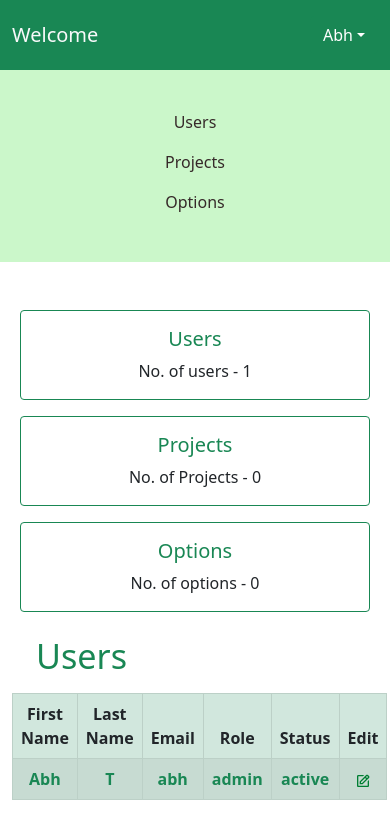
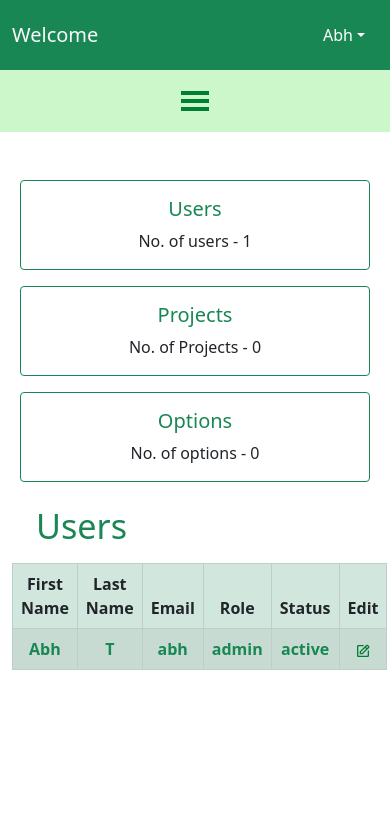
Before and after one commit to recursorit/CRM-app-abh, a React (Create React App) app: page /login/1 in a window 390 px wide. Shown: the top 838 px of the page. Built offline with nearby package versions, Linux system fonts and the light colour scheme.

Commit message:
edited for small screen

```diff
--- a/src/Components/UserDashboard.js
+++ b/src/Components/UserDashboard.js
@@ -7,7 +7,7 @@ import { Route, Switch, useHistory } from 'react-router';
 import {BiPencil,BiEdit } from "react-icons/bi";
 import { withRouter } from "react-router";
 import { adminEditIndex } from '../redux/actions';
-
+import {GiHamburgerMenu } from "react-icons/gi";
 
 const Userdashboard = ()=>{
     const userList = useSelector(state=>state.users.users)
@@ -48,25 +48,26 @@ const Userdashboard = ()=>{
             <Col sm={0} md={2} className="p-0 xs-display-none" >
             <Nav  className="flex-column sidenav">
 
-            <Nav.Link className="link-success active" onClick={()=>history.push(`/login/${userData.email}`)} >Users</Nav.Link>
-            <Nav.Link className="link-success active" onClick={()=>history.push(`/login/${userData.email}/projects`)}>Projects</Nav.Link>
-            <Nav.Link className="link-success active" onClick={()=>history.push(`/login/${userData.email}/options`)}>Options</Nav.Link>
+            <Nav.Link className="link-success active sidelink" onClick={()=>history.push(`/login/${userData.email}`)} >Users</Nav.Link>
+            <Nav.Link className="link-success active sidelink" onClick={()=>history.push(`/login/${userData.email}/projects`)}>Projects</Nav.Link>
+            <Nav.Link className="link-success active sidelink" onClick={()=>history.push(`/login/${userData.email}/options`)}>Options</Nav.Link>
 
-            {/* <Accordion defaultActiveKey="0">
+            <Accordion className="accord">
 
-                <Accordion.Toggle as={Button} variant="link" eventKey="0">
-                    Click me!
+                <Accordion.Toggle as={Button} variant="link-success" eventKey="0">
+                    <GiHamburgerMenu size="32" color="#007E33" />
                 </Accordion.Toggle>
 
                 <Accordion.Collapse eventKey="0">
                 <Container fluid>
-                <Nav.Link className="link-success" onClick={()=>history.push(`/login/${userData.email}`)} >Users</Nav.Link>
-                <Nav.Link className="link-success" onClick={()=>history.push(`/login/${userData.email}/projects`)}>Projects</Nav.Link>
-                <Nav.Link className="link-success" onClick={()=>history.push(`/login/${userData.email}/options`)}>Options</Nav.Link>
+                <Nav.Link className="link-success active" onClick={()=>history.push(`/login/${userData.email}`)} >Users</Nav.Link>
+                <Nav.Link className="link-success active" onClick={()=>history.push(`/login/${userData.email}/projects`)}>Projects</Nav.Link>
+                <Nav.Link className="link-success active" onClick={()=>history.push(`/login/${userData.email}/options`)}>Options</Nav.Link>
+
                 </Container>
                 </Accordion.Collapse>
 
-            </Accordion> */}
+            </Accordion>
             </Nav>
             </Col>
             <Col xs={12} md={10}  className="p-0">
--- a/src/dashboard.css
+++ b/src/dashboard.css
@@ -9,11 +9,23 @@
     font-weight:500;
 }
 
+.accord{
+    display: none;
+}
+
 @media (max-width: 767px) {
     .sidenav{
-        height: 12rem;
-        padding: 2rem;
+        height:min-content;
+        padding: 0.5rem;
         background: rgb(203, 247, 202);
         margin-bottom: 1rem;
     }
+
+    .accord{
+        display: block;
+    }
+
+    .sidelink{
+        display: none;
+    }
 }
--- a/src/index.js
+++ b/src/index.js
@@ -10,13 +10,13 @@ import { Provider } from 'react-redux'
 import store from './redux/store';
 
 ReactDOM.render(
-  <React.StrictMode>
+
     <Provider store={store}>
     <Router>
     <App />
     </Router>
     </Provider>
-  </React.StrictMode>,
+  ,
   document.getElementById('root')
 );
 
```
